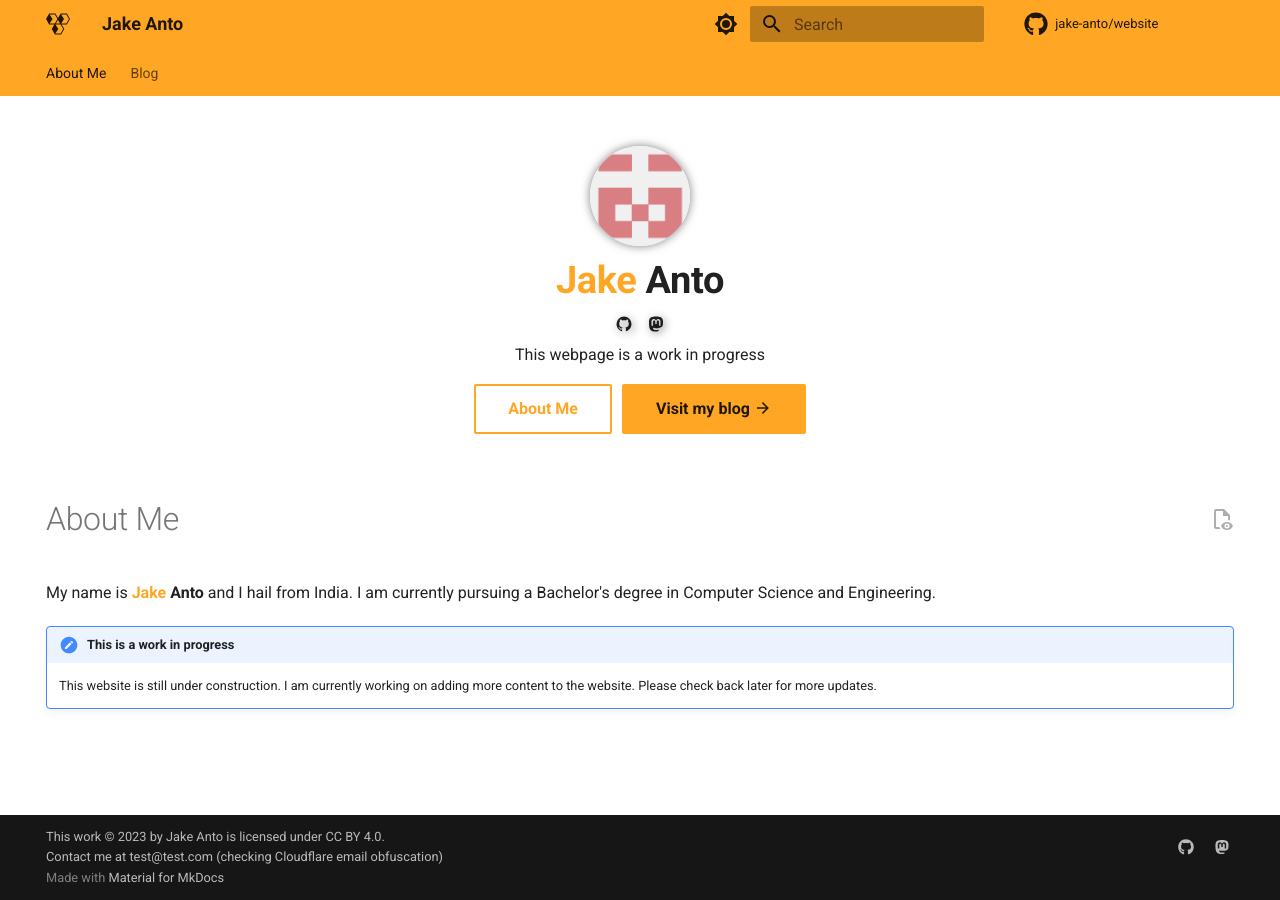
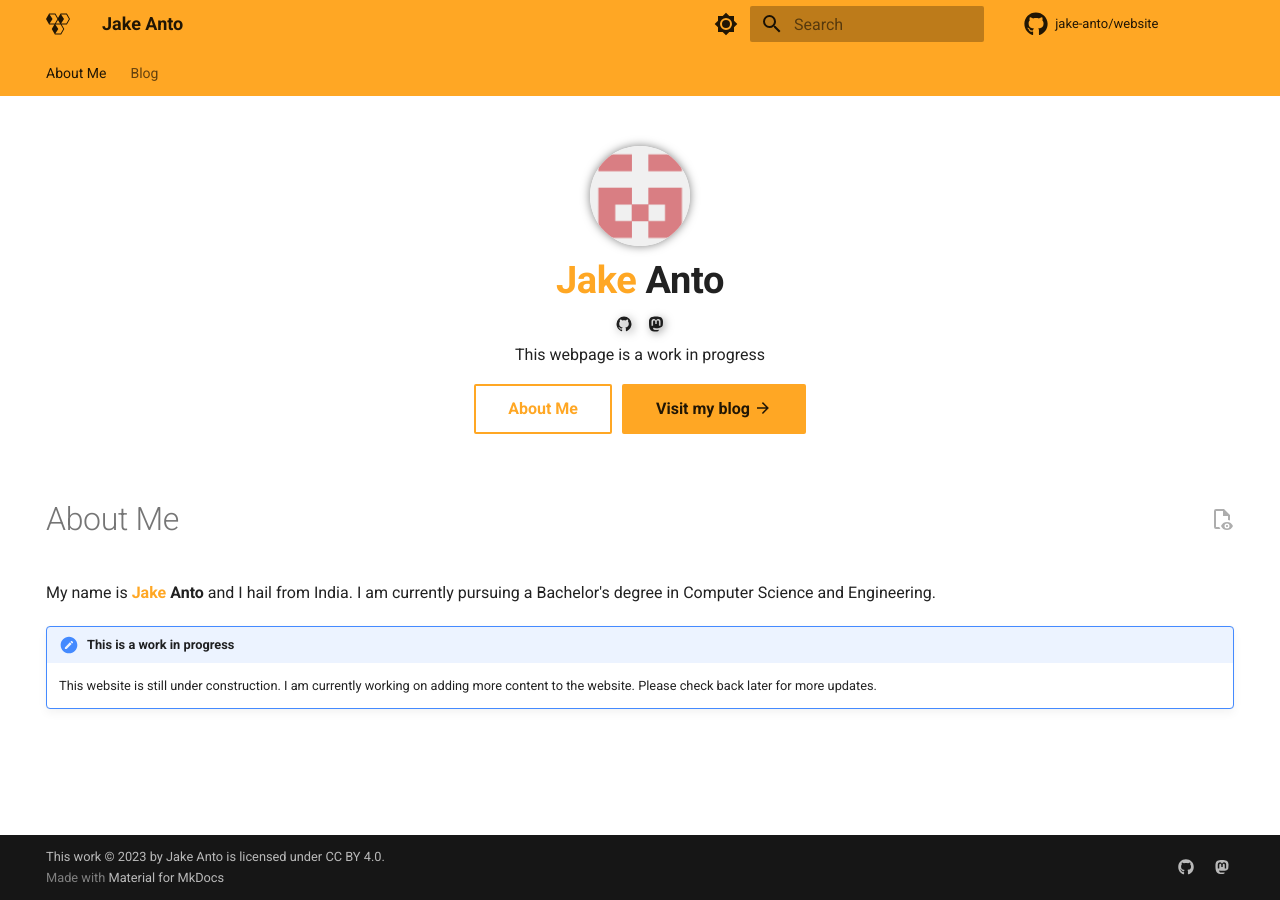
Before and after one commit to JakeAnto/JakeAnto.github.io, an MkDocs documentation site: the page built from docs/index.md, in a window 1280 px wide. Built offline with MkDocs 1.6.1 and Material for MkDocs 9.7.7, drawn with Linux system fonts in a browser that asks for light colours; comment, search, counter and statistics services are not loaded.

Commit message:
Test concluded; Cloudflare failed my test

```diff
--- a/mkdocs.yml
+++ b/mkdocs.yml
@@ -110,4 +110,4 @@
 
 edit_uri: https://github.com/jake-anto/website/edit/main/docs/
 
-copyright: This work © 2023 by Jake Anto is licensed under <a href="http://creativecommons.org/licenses/by/4.0/">CC BY 4.0</a>.<br>Contact me at test@test.com (checking Cloudflare email obfuscation)
+copyright: This work © 2023 by Jake Anto is licensed under <a href="http://creativecommons.org/licenses/by/4.0/">CC BY 4.0</a>.
```
